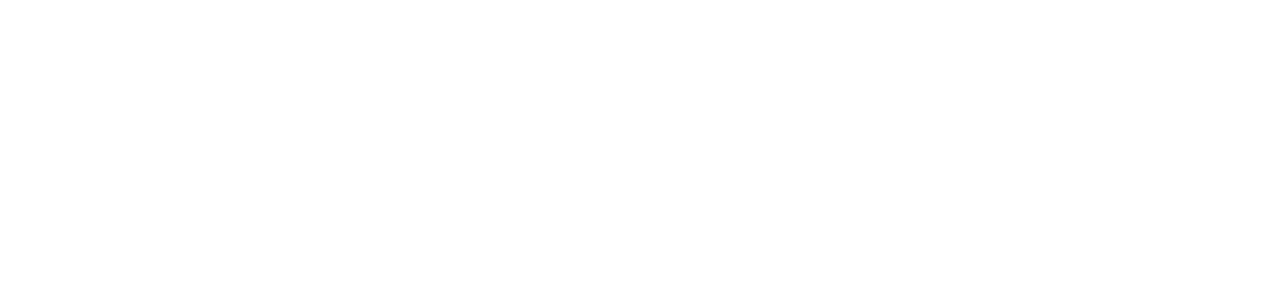
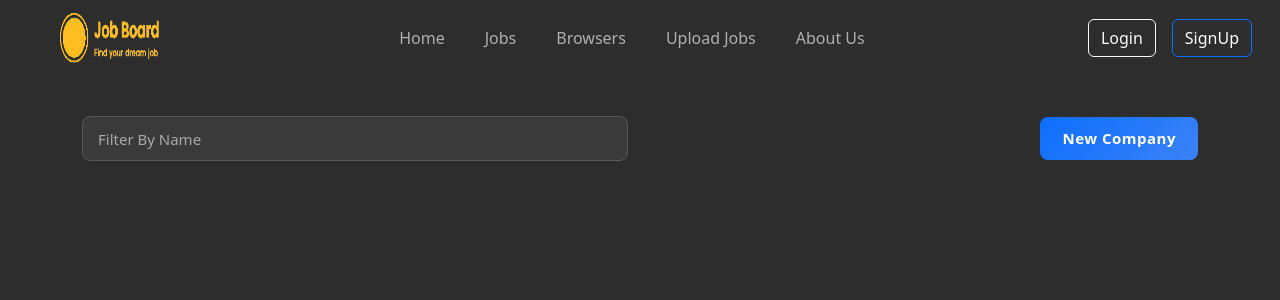
Before and after one commit to dhirendrabam001/Job-Portal-2025, a React (Vite) app in the folder frontend/: page /admin/company in a window 1280 px wide. Before the commit this address had no page. Shown: the top 300 px of the page. Built offline with nearby package versions, Linux system fonts and the light colour scheme.

Commit message:
update all code frontend and backend code

```diff
--- a/frontend/src/App.css
+++ b/frontend/src/App.css
@@ -676,3 +676,45 @@ a.nav-link:hover {
   min-height: auto;
   background: var(--mine-shaft-950);
 }
+
+/* company home pages admin css start */
+.company-search {
+  margin-top: 40px;
+}
+.company-search input {
+  width: 100%;
+  border: 1px solid #5a5858;
+  background: #3a3a3a;
+  color: #fff;
+  height: 45px;
+  padding: 0px 15px;
+  border-radius: 8px;
+  outline: none;
+  font-size: 15px;
+  transition: all 0.5s ease;
+}
+.company-search input::placeholder {
+  color: #aaa;
+}
+
+.company-search input:focus {
+  border-color: #0d6efd;
+  box-shadow: 0 0 0 2px rgba(13, 110, 253, 0.25);
+}
+.company-search button {
+  padding: 10px 22px;
+  border-radius: 8px;
+  border: none;
+  background: linear-gradient(135deg, #0d6efd, #3b82f6);
+  color: white;
+  font-size: 15px;
+  letter-spacing: 0.5px;
+  transition: all 0.3s ease;
+}
+.company-search button:hover {
+  transform: translateY(-2px);
+  background: linear-gradient(135deg, #0b5ed7, #2563eb);
+  box-shadow: 0 6px 16px rgba(0, 0, 0, 0.3);
+}
+
+/* company home pagess admin css end */
--- a/frontend/src/App.jsx
+++ b/frontend/src/App.jsx
@@ -11,6 +11,9 @@ import Jobs from "./LandingPage/Jobs";
 import Browsers from "./LandingPage/Browsers";
 import Profile from "./LandingPage/Profile";
 import DetailsJob from "./LandingPage/DetailsJob";
+
+// company routes
+import Company from "./Components/CompanyPage/Company";
 
 function App() {
   return (
@@ -27,6 +30,9 @@ function App() {
         <Route path="/login" element={<Login />}></Route>
         <Route path="/signup" element={<SignUp />}></Route>
         <Route path="/profile" element={<Profile />}></Route>
+
+        {/* company routes */}
+        <Route path="admin/company" element={<Company />}></Route>
       </Routes>
       {/* <Footer />
       <FooterLast /> */}
--- a/frontend/src/Components/Auth/Header.jsx
+++ b/frontend/src/Components/Auth/Header.jsx
@@ -75,11 +75,14 @@ const Header = () => {
                 className="dropdown-menu dropdown-menu-dark text-small shadow"
                 aria-labelledby="dropdownUser1"
               >
-                <li>
-                  <Link to="/profile" className="dropdown-item">
-                    View Profile
-                  </Link>
-                </li>
+                {user && user.role === "student" && (
+                  <li>
+                    <Link to="/profile" className="dropdown-item">
+                      View Profile
+                    </Link>
+                  </li>
+                )}
+
                 <li>
                   <a className="dropdown-item" href="#">
                     Settings
--- a/frontend/src/Components/Auth/Login.jsx
+++ b/frontend/src/Components/Auth/Login.jsx
@@ -37,8 +37,8 @@ const Login = () => {
       if (res.data.success) {
         dispatch(setUser(res.data.user)); // redux find user
         toast.success(res.data.message || "Login Successful");
+        navigate("/");
       }
-      navigate("/");
     } catch (error) {
       toast.error(error.response?.data?.message || "Something went wrong");
     } finally {
@@ -52,7 +52,7 @@ const Login = () => {
 
       <div className="loginInfo py-4">
         <div className="containerInfo">
-          {loading && <Loading />}
+          {/* {loading && <Loading />} */}
           <h2 className="fs-bold fs-3 mb-3">
             Log<span className="text-danger">in</span>
           </h2>
@@ -115,7 +115,7 @@ const Login = () => {
 
             <div className="login-btn text-center py-3 mt-2">
               <button type="submit" className="btn btn-danger fw-bold w-100">
-                Login
+                {loading && <Loading /> ? "Logging in..." : "Login"}
               </button>
             </div>
             <span className="text-muted mb-2 fs-6">
--- /dev/null
+++ b/frontend/src/Components/CompanyPage/Company.jsx
@@ -0,0 +1,34 @@
+import Header from "../Auth/Header";
+
+const Company = () => {
+  return (
+    <>
+      <Header />
+      <div className="homePage-main">
+        <div className="container">
+          <div className="admin-company">
+            <div className="row align-items-center">
+              <div className="col-12 col-md-6 col-lg-6">
+                <div className="company-search">
+                  <input type="text" placeholder="Filter By Name" />
+                </div>
+              </div>
+              <div className="col-12 col-md-6 col-lg-6">
+                <div className="d-flex align-items-center justify-content-end company-search">
+                  <button
+                    type="button"
+                    class="btn btn-outline-primary text-white fw-bold"
+                  >
+                    New Company
+                  </button>
+                </div>
+              </div>
+            </div>
+          </div>
+        </div>
+      </div>
+    </>
+  );
+};
+
+export default Company;
--- a/frontend/src/Components/NavBar.jsx
+++ b/frontend/src/Components/NavBar.jsx
@@ -1,6 +1,7 @@
 import { Link, useLocation } from "react-router-dom";
-import { useState, useEffect } from "react";
+import { useSelector } from "react-redux";
 const Navbar = () => {
+  const { user } = useSelector((store) => store.auth);
   const linkRoutes = [
     { name: "Home", url: "/" },
     { name: "Jobs", url: "/jobs" },
@@ -9,19 +10,18 @@ const Navbar = () => {
     { name: "About Us", url: "/about-us" },
   ];
 
+  const recruiterRoutes = [
+    { name: "Companies", url: "admin/company" },
+    { name: "Jobs", url: "admin/jobs" },
+  ];
+
   const location = useLocation();
-  const [users, setUsers] = useState(null);
-
-  useEffect(() => {
-    const storedUser = localStorage.getItem("user");
-    if (storedUser) {
-      setUsers(JSON.parse(storedUser));
-    }
-  }, []);
+  const routes =
+    user && user.role === "recruiter" ? recruiterRoutes : linkRoutes;
 
   return (
     <ul className="navbar-nav mx-auto mb-2 mb-lg-0 gap-0 gap-md-4">
-      {linkRoutes.map((items) => {
+      {routes.map((items) => {
         const isActive = location.pathname === items.url;
 
         return (
--- a/frontend/src/Pages/HomePage.jsx
+++ b/frontend/src/Pages/HomePage.jsx
@@ -8,9 +8,19 @@ import Subscriber from "../LandingPage/Subscriber";
 import Footer from "../LandingPage/Footer";
 import FooterLast from "../LandingPage/FooterLast";
 import useGetAllJobs from "../Hooks/useGetAllJobs";
+import { useSelector } from "react-redux";
+import { useEffect } from "react";
+import { useNavigate } from "react-router-dom";
 
 const HomePages = () => {
   useGetAllJobs();
+  const { user } = useSelector((store) => store.auth);
+  const navigate = useNavigate();
+  useEffect(() => {
+    if (user?.role === "recruiter") {
+      navigate("admin/company");
+    }
+  }, []);
   return (
     <div className="homePage-main">
       <Header />
```
